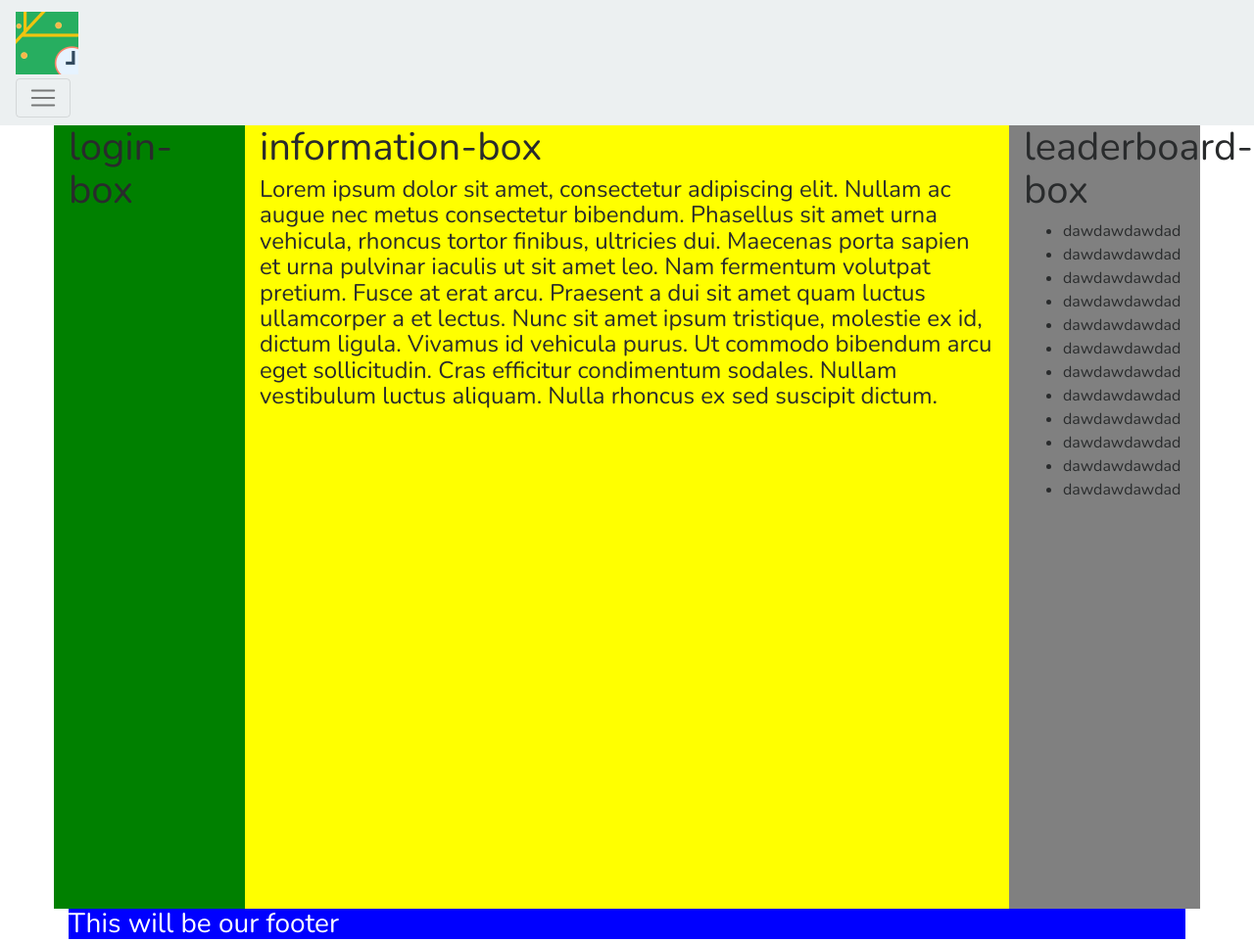
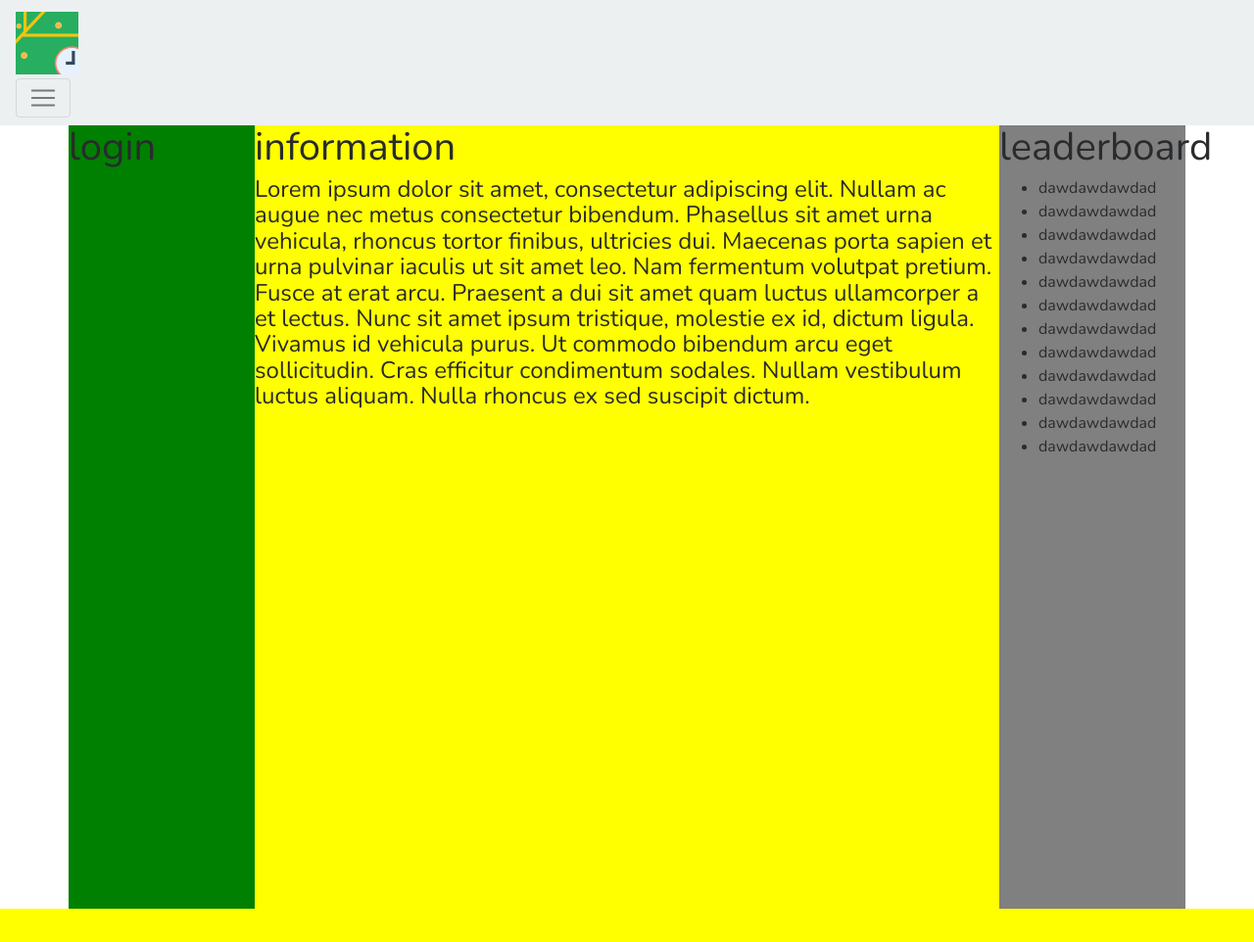
Before and after one commit to pyroface/team-pineapple, a PHP site: page / in a window 1280 px wide. Shown: the whole page at 98% size. After the commit the page ends 928 px from the top, so only its background shows below. Run offline with PHP 8.4, Linux system fonts and the light colour scheme; some libraries are stand-ins or nearby versions.

Commit message:
minor fixes

```diff
--- a/css/custom.css
+++ b/css/custom.css
@@ -186,29 +186,24 @@ Includes support for 25%, 50%, 75%, and 100% by default. (Only height)
 
   /* --- Variables end -----------*/
   /* --- Grid content start -----------*/
-  .colcolor1{
+  .col1{
     background: green;
+    padding: 0;
   }
-  .colcolor2{
+  .col2{
     background: yellow;
+    padding: 0;
   }
-  .colcolor3{
+  .col3{
     background: gray;
+    padding: 0;
   }
   .container{
     max-width: 100%;
-    padding: 0;
   }
   .row{
     height: 100vh;
   }
   /* --- Grid content end -----------*/
   /* --- Footer Start -----------*/
-.container1{
-  background: blue;
-}
-.container1 h3{
-  color: white;
-  margin: 0;
-}
   /* --- Footer End-----------*/
--- a/index.html
+++ b/index.html
@@ -31,6 +31,7 @@
       <a class="nav-item nav-link active" href="#">Home <span class="sr-only">(current)</span></a>
       <a class="nav-item nav-link" href="#">Information</a>
       <a class="nav-item nav-link" href="#">Leaderboard</a>
+      <a class="nav-item nav-link" href="#">Contact</a>
     </div>
   </div>
   </nav>
@@ -38,11 +39,11 @@
 <!-- Grid content Start-->
   <div class = "container">
     <div class = "row">
-      <div class ="col-lg-2 colcolor1">
-        <h1>login-box<h1>
+      <div class ="col-lg-2 col1">
+        <h1>login<h1>
       </div>
-      <div class ="col-lg-8 colcolor2">
-        <h1>information-box</h1>
+      <div class ="col-lg-8 col2">
+        <h1>information</h1>
         <h4>
           Lorem ipsum dolor sit amet, consectetur adipiscing elit.
           Nullam ac augue nec metus consectetur bibendum.
@@ -56,8 +57,8 @@
           Nulla rhoncus ex sed suscipit dictum.
         </h4>
       </div>
-      <div class ="col-lg-2 colcolor3">
-        <h1>leaderboard-box</h1>
+      <div class ="col-lg-2 col3">
+        <h1>leaderboard</h1>
         <ul class "leaderboard-stats">
           <li>dawdawdawdad</li>
           <li>dawdawdawdad</li>
@@ -76,11 +77,6 @@
   </div>
 <!-- Grid content End-->
 <!-- Footer Start-->
-<footer>
-  <div class = "container1">
-    <h3>This will be our footer</h3>
-    <div>
-    </footer>
 <!-- Footer End-->
   <!-- Optional JavaScript -->
   <!-- jQuery first, then Popper.js, then Bootstrap JS -->
```
